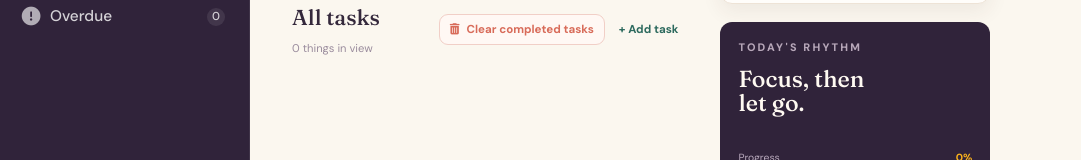
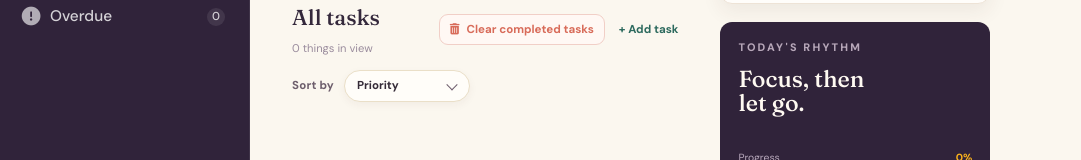
Before and after one commit to emperorfrost17-png/Task-Manger-App, a React (Vite) app in the folder task-manager-app/: page / in a window 1280 px wide. Shown: the part 342-502 px from the top of the page, without its empty margins (0-1081 px from the left). Built offline with nearby package versions, Linux system fonts and the light colour scheme.

Commit message:
made sorting.jsx functional

```diff
--- a/task-manager-app/src/App.jsx
+++ b/task-manager-app/src/App.jsx
@@ -18,6 +18,7 @@ function App() {
   const [isEditTaskModalOpen, setIsEditTaskModalOpen] = useState(false);
   const [editingTask, setEditingTask] = useState(null);
   const [openMenuId, setOpenMenuId] = useState(null);
+  const [sortBy, setSortBy] = useState("priority"); // Default sorting by priority
   const onOpenEditTaskModal = (task) => {
     setEditingTask(task); // Set the task to be edited in state
     setIsEditTaskModalOpen(true);
@@ -53,6 +54,23 @@ function App() {
   const handleClearCompletedTasks = () => {
     setTasks((currentTasks) => currentTasks.filter((task) => !task.completed));
   };
+  const handleSortChange = (event) => {
+    const nextSortBy = event.target.value;
+    setSortBy(nextSortBy);
+  };
+  const sortedTasks = [...tasks].sort((a, b) => {
+    if (sortBy === "priority") {
+      const priorityOrder = { HIGH: 1, MEDIUM: 2, LOW: 3 };
+      return priorityOrder[a.priority] - priorityOrder[b.priority];
+    }
+    if (sortBy === "dueDate") {
+      return new Date(a.dueDate) - new Date(b.dueDate);
+    }
+    if (sortBy === "title") {
+      return a.title.localeCompare(b.title);
+    }
+    return 0;
+  });
   useEffect(() => {
     // Load tasks from local storage on component mount
     const storedTasks = localStorage.getItem("tasks");
@@ -96,6 +114,9 @@ function App() {
               handleDeleteTask={handleDeleteTask}
               handleCompletedTasks={handleCompletedTasks}
               handleClearCompletedTasks={handleClearCompletedTasks}
+              handleSortChange={handleSortChange}
+              sortBy={sortBy}
+              sortedTasks={sortedTasks}
             />
           }
         />
--- a/task-manager-app/src/Task-Pages/All-Tasks/AllTasks.jsx
+++ b/task-manager-app/src/Task-Pages/All-Tasks/AllTasks.jsx
@@ -1,7 +1,7 @@
 import { Sidebar } from "../../components/Sidebar";
 import { Header } from "../../components/Header";
 import {Completion} from "../../components/Completion";
-
+import {Sorting} from "../../components/Sorting";
 import "./AllTasks.css";
 import dayjs from "dayjs";
 
@@ -14,6 +14,9 @@ export function AllTasks({
   handleClearCompletedTasks,
   openMenuId,
   setOpenMenuId,
+  sortBy,
+  handleSortChange,
+  sortedTasks,
 }) {
   // State to track which task's options menu is currently open. This state will hold the ID of the task whose menu is open, or null if no menu is open.
 
@@ -65,9 +68,9 @@ export function AllTasks({
                   </button>
                 </div>
               </div>
-
+              <Sorting tasks={tasks} handleSortChange={handleSortChange} sortBy={sortBy} />
               <div className="task-list">
-                {tasks.map((task) => {
+                {sortedTasks.map((task) => {
                   return (
                     <article className="task-card" key={task.id}>
                       {task.completed === true ? (
--- /dev/null
+++ b/task-manager-app/src/components/Sorting.css
@@ -0,0 +1,70 @@
+.sortby {
+  display: flex;
+  align-items: center;
+  gap: 10px;
+  margin: 0 0 18px;
+  color: #7d697b;
+}
+
+.sortby-label {
+  font-size: 0.72rem;
+  font-weight: 700;
+  letter-spacing: 0.02em;
+  color: #6d5e6c;
+}
+
+.sortby-select-wrap {
+  position: relative;
+  display: inline-flex;
+  align-items: center;
+}
+
+.sortby-select-wrap::after {
+  content: "";
+  position: absolute;
+  right: 14px;
+  top: 50%;
+  width: 7px;
+  height: 7px;
+  border-right: 1.5px solid #6e5d6d;
+  border-bottom: 1.5px solid #6e5d6d;
+  transform: translateY(-65%) rotate(45deg);
+  pointer-events: none;
+}
+
+.sortby select {
+  appearance: none;
+  -webkit-appearance: none;
+  -moz-appearance: none;
+  min-width: 126px;
+  padding: 9px 34px 9px 12px;
+  border: 1px solid #eadfc8;
+  border-radius: 999px;
+  background: #fffdf9;
+  color: #352b38;
+  font: inherit;
+  font-size: 0.72rem;
+  font-weight: 700;
+  line-height: 1;
+  cursor: pointer;
+  box-shadow: 0 3px 8px rgba(70, 49, 42, 0.05);
+  transition:
+    border-color 160ms ease,
+    box-shadow 160ms ease,
+    transform 160ms ease;
+}
+
+.sortby select:hover {
+  border-color: #d9c8a4;
+  box-shadow: 0 4px 10px rgba(70, 49, 42, 0.08);
+}
+
+.sortby select:focus {
+  outline: none;
+  border-color: #bb8b46;
+  box-shadow: 0 0 0 3px rgba(187, 139, 70, 0.12);
+}
+
+.sortby option {
+  font-weight: 600;
+}
--- /dev/null
+++ b/task-manager-app/src/components/Sorting.jsx
@@ -0,0 +1,28 @@
+import "./Sorting.css";
+
+export function Sorting({ handleSortChange, sortBy }) {
+
+
+
+  return (
+    <div className="sortby" aria-label="Sort tasks">
+      <label htmlFor="sort" className="sortby-label">
+        Sort by
+      </label>
+
+      <div className="sortby-select-wrap">
+        <select id="sort"  aria-label="Sort tasks by" value={sortBy} onChange={handleSortChange}>
+          <option value="priority" >
+            Priority
+          </option>
+          <option value="dueDate" >
+            Due date
+          </option>
+          <option value="title">
+            Title
+          </option>
+        </select>
+      </div>
+    </div>
+  );
+}
```
